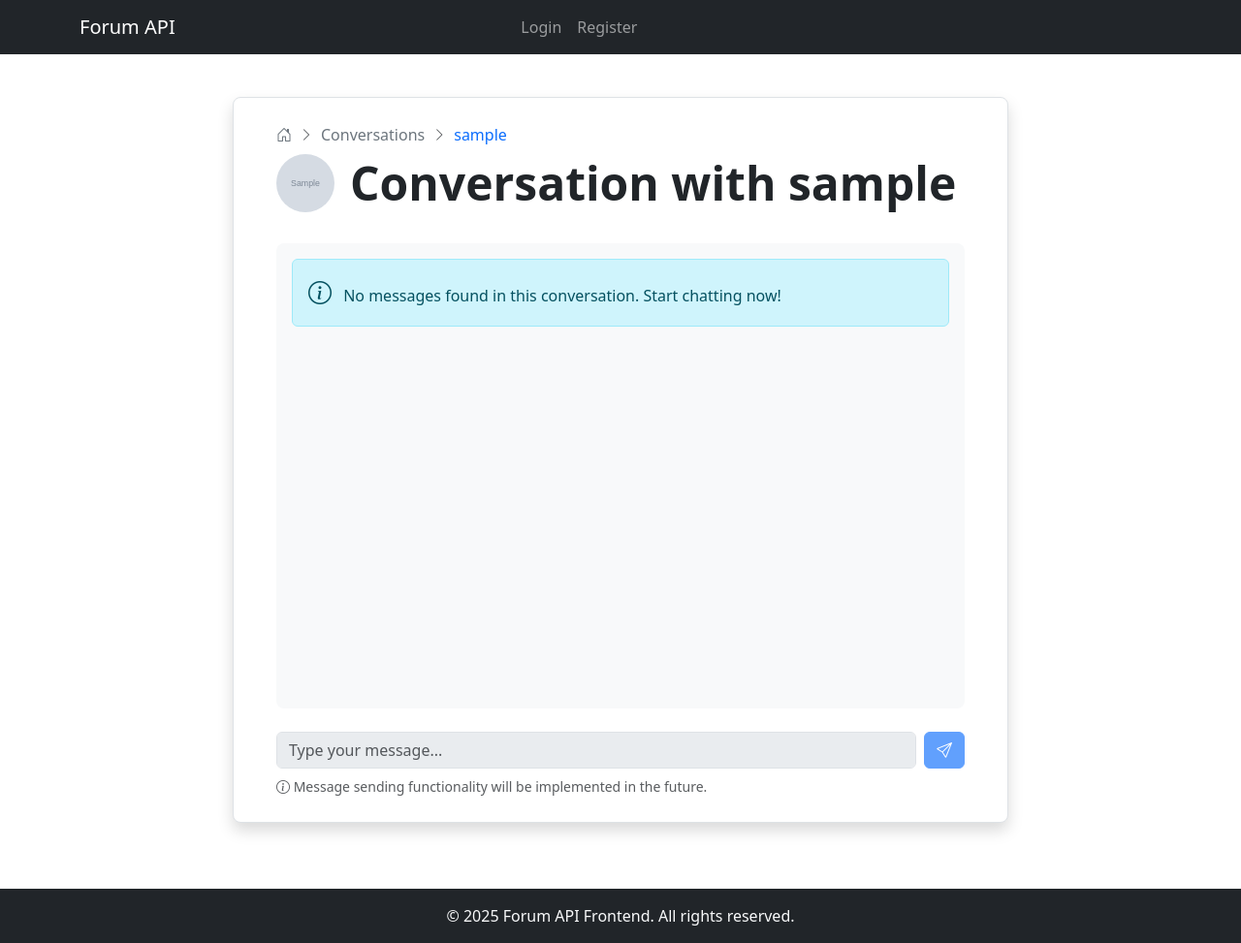
After one commit to fcgith/forum_api_front_end, a FastAPI app: template templates/conversation_messages.html in a window 1280 px wide. The commit adds this page. Shown: the whole page at 97% size. Run offline with FastAPI, Linux system fonts and the light colour scheme; the template is opened without the code that fills it: most values are stand-ins (such as "Sample title", 1, 10 or a date in 2020); grey boxes marked "Sample" are stand-in pictures; parts of the project's set-up code (start-up, migrations or seed data) failed here and were passed over.

Commit message:
conversations

```diff
--- a/main.py
+++ b/main.py
@@ -8,6 +8,7 @@ from routers.category import router as categories_router
 from routers.topic import router as topics_router
 from routers.search import router as search_router
 from routers.admin import router as admin_router
+from routers.conversations import router as conversations_router
 
 from services.jinja import templates
 
@@ -20,6 +21,7 @@ app.include_router(categories_router, prefix="/categories")
 app.include_router(topics_router, prefix="/topics")
 app.include_router(search_router, prefix="/search")
 app.include_router(admin_router, prefix="/admin")
+app.include_router(conversations_router, prefix="/conversations")
 
 @app.exception_handler(404)
 async def custom_404_handler(request: Request, exc: HTTPException):
--- a/templates/base.html
+++ b/templates/base.html
@@ -47,6 +47,9 @@
                         </li>
                         <li class="nav-item">
                             <a class="nav-link" href="/user/me">Profile</a>
+                        </li>
+                        <li class="nav-item">
+                            <a class="nav-link" href="/conversations">Conversations</a>
                         </li>
                         {% if admin %}
                             <li class="nav-item dropdown">
--- /dev/null
+++ b/templates/conversation_messages.html
@@ -0,0 +1,112 @@
+{% extends "base.html" %}
+
+{% block content %}
+<div class="container-fluid px-4 py-3">
+    <div class="row mb-4">
+        <div class="col">
+            <div class="d-flex align-items-center gap-2 mb-2">
+                <a href="/" class="text-secondary text-decoration-none">
+                    <i class="bi bi-house-door"></i>
+                </a>
+                <i class="bi bi-chevron-right text-muted small"></i>
+                <a href="/conversations" class="text-secondary text-decoration-none">Conversations</a>
+                <i class="bi bi-chevron-right text-muted small"></i>
+                <a href="/user/{{ conversation_user.id }}" class="text-primary text-decoration-none">{{ conversation_user.username }}</a>
+            </div>
+            <h1 class="display-5 fw-bold">
+                <div class="d-flex align-items-center gap-3">
+                    {% if conversation_user.avatar %}
+                    <img src="{{ conversation_user.avatar }}" alt="{{ conversation_user.username }}" class="rounded-circle" style="width: 60px; height: 60px; object-fit: cover;">
+                    {% else %}
+                    <div class="rounded-circle bg-primary bg-opacity-10 d-flex align-items-center justify-content-center" style="width: 60px; height: 60px;">
+                        <i class="bi bi-person-fill text-primary" style="font-size: 2rem;"></i>
+                    </div>
+                    {% endif %}
+                    Conversation with {{ conversation_user.username }}
+                </div>
+            </h1>
+        </div>
+    </div>
+
+    <div class="messages-container mb-4">
+        {% if messages %}
+            {% for message in messages %}
+                {% if message.sender_id == user_id %}
+                    <!-- Message from authenticated user (displayed on the left) -->
+                    <div class="message-row d-flex justify-content-start mb-3">
+                        <div class="me-2">
+                            {% if auth_user.avatar %}
+                            <img src="{{ auth_user.avatar }}" alt="{{ auth_user.username }}" class="rounded-circle" style="width: 30px; height: 30px; object-fit: cover;">
+                            {% else %}
+                            <div class="rounded-circle bg-primary bg-opacity-10 d-flex align-items-center justify-content-center" style="width: 30px; height: 30px;">
+                                <i class="bi bi-person-fill text-primary" style="font-size: 1rem;"></i>
+                            </div>
+                            {% endif %}
+                        </div>
+                        <div class="message-bubble bg-primary text-white p-3 rounded-3 shadow-sm" style="max-width: 75%;">
+                            <div class="message-content">{{ message.content }}</div>
+                            <div class="message-time text-end small opacity-75 mt-1">{{ message.date.replace('T', ' ') }}</div>
+                        </div>
+                    </div>
+                {% else %}
+                    <!-- Message from conversation partner (displayed on the right) -->
+                    <div class="message-row d-flex justify-content-end mb-3">
+                        <div class="message-bubble bg-success text-white p-3 rounded-3 shadow-sm" style="max-width: 75%;">
+                            <div class="message-content">{{ message.content }}</div>
+                            <div class="message-time text-end small opacity-75 mt-1">{{ message.date.replace('T', ' ') }}</div>
+                        </div>
+                        <div class="ms-2">
+                            {% if conversation_user.avatar %}
+                            <img src="{{ conversation_user.avatar }}" alt="{{ conversation_user.username }}" class="rounded-circle" style="width: 30px; height: 30px; object-fit: cover;">
+                            {% else %}
+                            <div class="rounded-circle bg-primary bg-opacity-10 d-flex align-items-center justify-content-center" style="width: 30px; height: 30px;">
+                                <i class="bi bi-person-fill text-primary" style="font-size: 1rem;"></i>
+                            </div>
+                            {% endif %}
+                        </div>
+                    </div>
+                {% endif %}
+            {% endfor %}
+        {% else %}
+            <div class="alert alert-info" role="alert">
+                <i class="bi bi-info-circle me-2" style="font-size: 1.5rem;"></i> No messages found in this conversation. Start chatting now!
+            </div>
+        {% endif %}
+    </div>
+
+    <!-- Message input form (placeholder) -->
+    <div class="message-input-container">
+        <form class="d-flex gap-2">
+            <input type="text" class="form-control" placeholder="Type your message..." disabled>
+            <button type="submit" class="btn btn-primary" disabled>
+                <i class="bi bi-send"></i>
+            </button>
+        </form>
+        <div class="text-muted small mt-2">
+            <i class="bi bi-info-circle"></i> Message sending functionality will be implemented in the future.
+        </div>
+    </div>
+</div>
+
+<style>
+    .messages-container {
+        height: 60vh;
+        overflow-y: auto;
+        padding: 1rem;
+        background-color: #f8f9fa;
+        border-radius: 0.5rem;
+    }
+
+    .message-bubble {
+        border-radius: 1rem;
+    }
+</style>
+
+<script>
+    document.addEventListener('DOMContentLoaded', function() {
+        // Scroll to the bottom of the messages container
+        const messagesContainer = document.querySelector('.messages-container');
+        messagesContainer.scrollTop = messagesContainer.scrollHeight;
+    });
+</script>
+{% endblock %}
```
Also changed, not shown: routers/conversations.py (added, +13 -0 lines), services/conversations.py (added, +133 -0 lines), templates/conversations.html (added, +84 -0 lines).
